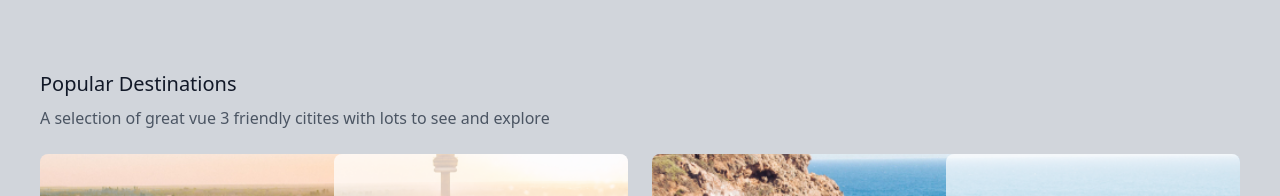
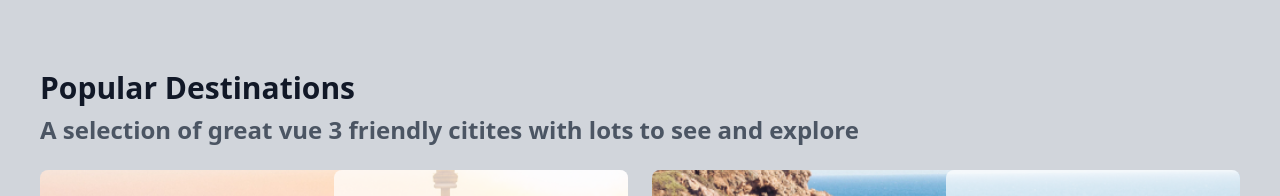
Before and after one commit to KickButtowski80/tailwindcss, a Vue app: page / in a window 1280 px wide. Shown: the part 550-746 px from the top of the page. Built offline with nearby package versions, Linux system fonts and the light colour scheme; the HTML template or start-up script is replaced by a standard one.

Commit message:
change size of title and description

```diff
--- a/src/components/PopularDestination.vue
+++ b/src/components/PopularDestination.vue
@@ -5,8 +5,9 @@
       sm:max-w-2xl mx-auto
       lg:px-10 lg:py-24 lg:max-w-full
       xl:mr-0 2xl:mx-auto 2xl:col-span-2">
-      <h1 class="text-xl text-gray-900">Popular Destinations</h1>
-      <p class="mt-2 text-gray-600">
+      <h1 class="text-3xl text-gray-900 font-semibold">Popular Destinations</h1>
+      <p class="md:text-2xl mt-2 text-gray-600
+                md:font-semibold">
         A selection of great vue 3 friendly citites with lots to see and explore
       </p>
       <div class="mt-6 grid gap-3 md:gap-6
```
